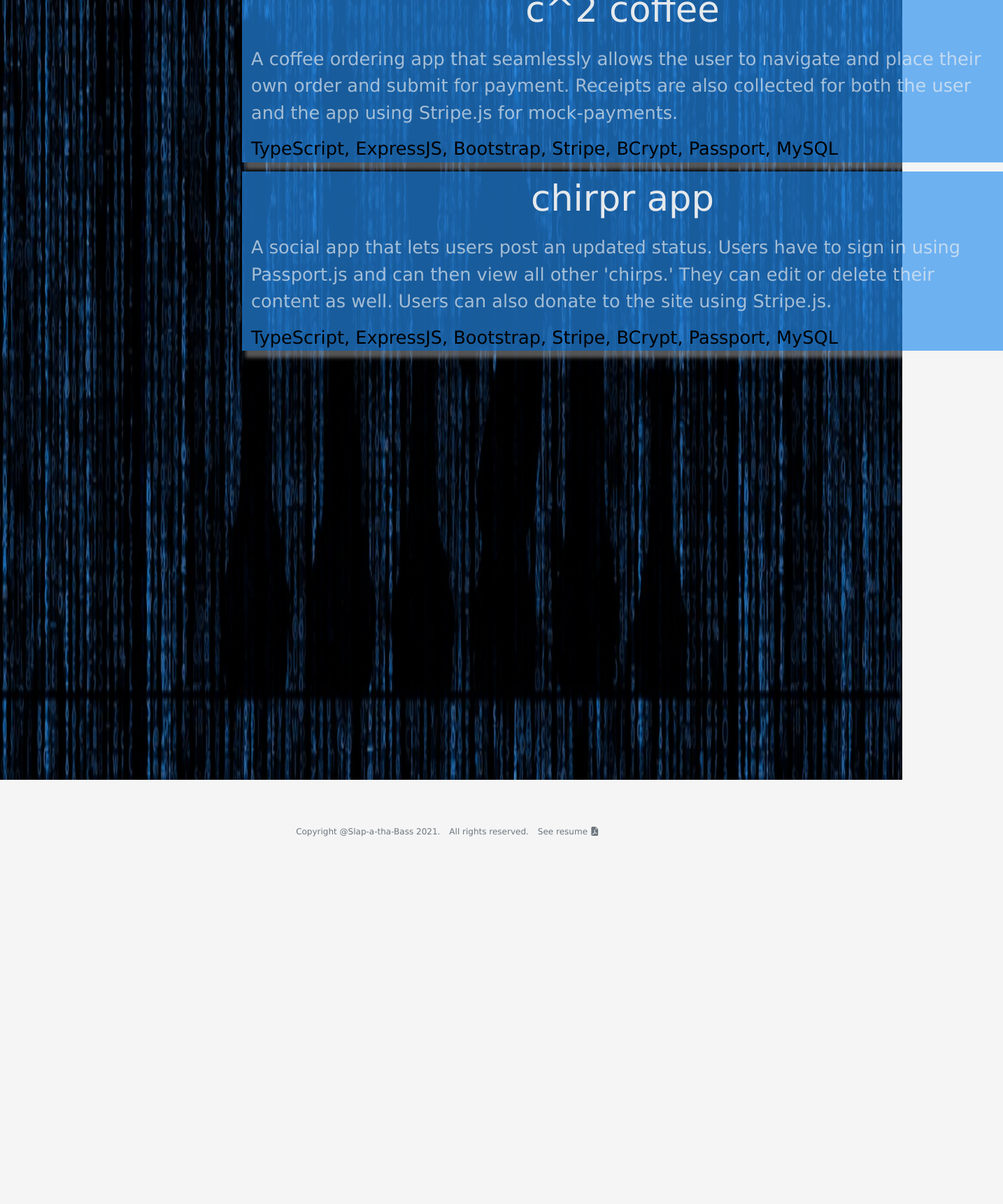
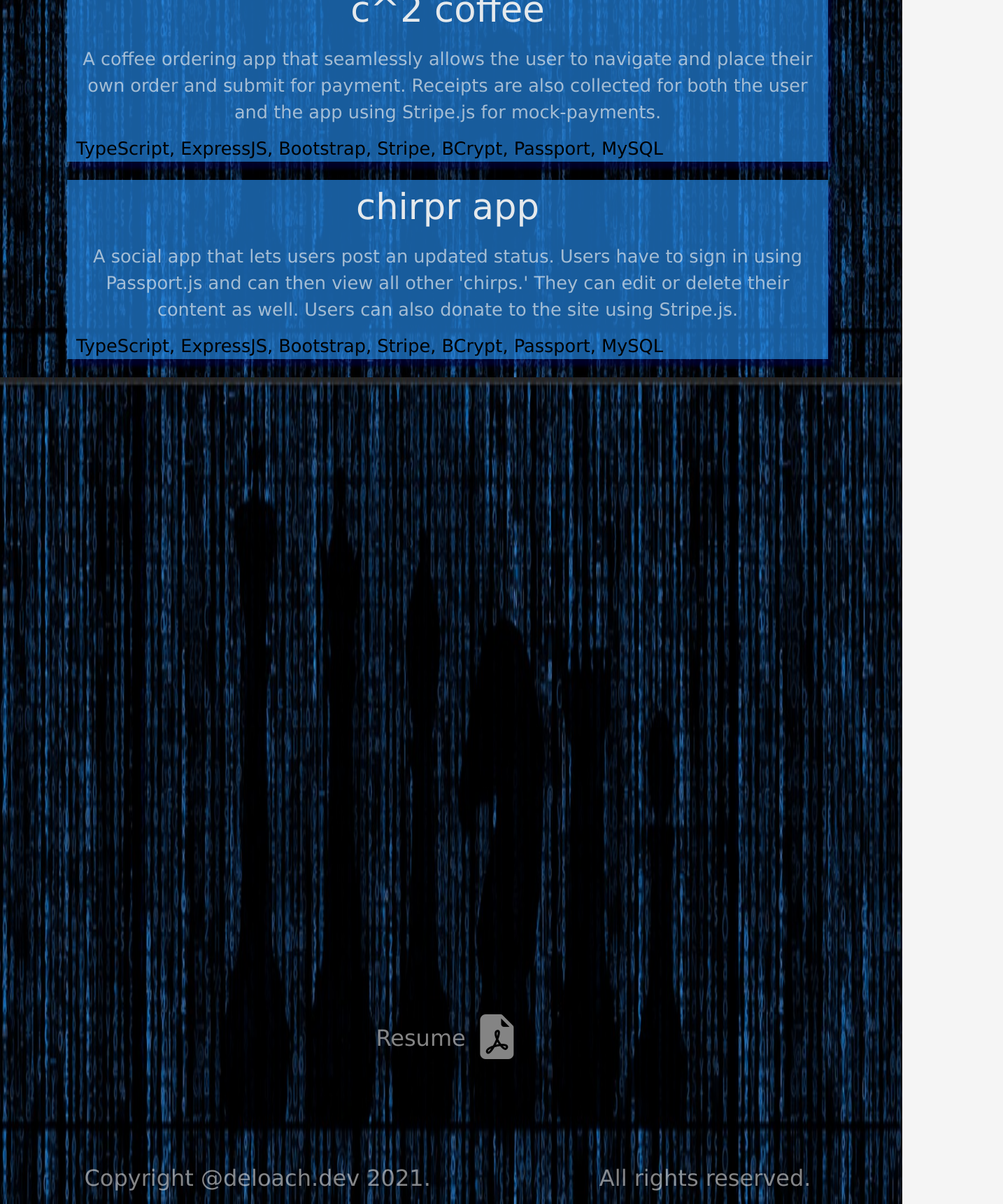
Before and after one commit to Slap-a-tha-Bass/portfolio, a React (Create React App) app: page /projects in a window 1280 px wide. Shown: the part 266-1986 px from the top of the page at 70% size, 1434 px wide, since content can reach past the window. Before the commit the page ends 1476 px from the top, so only its background shows below. Built offline with nearby package versions, Linux system fonts and the light colour scheme; no server answers.

Commit message:
added headshot, formating projects page

```diff
--- a/src/App.css
+++ b/src/App.css
@@ -1,32 +1,3 @@
-.HomeButton {
-  background-color: rgba(0, 0, 0, 0.4);
-  box-shadow: 5px 10px 5px black;
-  color: white;
-  min-width: 4rem;
-  min-height: 2rem;
-  padding: 0.5rem;
-  text-decoration: none;
-  margin-left: 1.5rem;
-  margin-right: 1.5rem;
-  margin-top: 1rem;
-  transition-property: all;
-  transition-duration: 0.3s;
-  transition-timing-function: ease;
-  transition-delay: 0s;
-}
-.HomeButton:hover {
-  display: flex;
-  font-weight: bolder;
-  align-items: center;
-  color: white;
-  cursor: pointer;
-}
-.HomeDiv {
-  min-height: 4rem;
-  display: flex;
-  justify-content: center;
-  align-items: center;
-}
 .Contact {
   color: white;
   font-size: calc(18px + 2vmin);
@@ -128,10 +99,17 @@
 .text-color {
   color: rgb(122, 169, 230);
 }
-
+.headshot {
+  background-image: url('./photos/Headshot2.png');
+  height: 40vw;
+  background-position: center;
+  background-size: contain;
+  background-attachment: relative;
+  filter: brightness(70%);
+}
 .chess-img {
   background-image: url('./photos/chess-matrix.jpg');
-  height: 100vw;
+  height: 100v;
   background-position: center;
   background-size: cover;
   background-attachment: absolute;
@@ -203,3 +181,37 @@
 .copyright {
   font-size: 12px;
 }
+.transition {
+  margin-top: 25px;
+  font-size: 21px;
+  text-align: center;
+
+  -webkit-animation: fadein 2s; /* Safari, Chrome and Opera > 12.1 */
+     -moz-animation: fadein 2s; /* Firefox < 16 */
+      -ms-animation: fadein 2s; /* Internet Explorer */
+       -o-animation: fadein 2s; /* Opera < 12.1 */
+          animation: fadein 2s;
+}
+
+@keyframes fadein {
+  from { opacity: 0.5; }
+  to   { opacity: 1; }
+}
+
+/* Firefox < 16 */
+@-moz-keyframes fadein {
+  from { opacity: 0.5; }
+  to   { opacity: 1; }
+}
+
+/* Safari, Chrome and Opera > 12.1 */
+@-webkit-keyframes fadein {
+  from { opacity: 0.5; }
+  to   { opacity: 1; }
+}
+
+/* Internet Explorer */
+@-ms-keyframes fadein {
+  from { opacity: 0.5; }
+  to   { opacity: 1; }
+}
--- a/src/components/FootBar.jsx
+++ b/src/components/FootBar.jsx
@@ -1,14 +1,32 @@
-import React from 'react';
-import { Link } from 'react-router-dom';
+import React from "react";
+import { Link } from "react-router-dom";
+import {
+  FootBarDivBottom,
+  FootBarDivTop,
+  FootBarP,
+  PDFSizer,
+  ResumeLink,
+} from "../styled-components";
 
 const FootBar = () => {
-    return (
-        <div className="foot">
-            <p className="copyright text-center text-muted mx-2">Copyright @Slap-a-tha-Bass 2021. </p>
-            <p className="copyright text-center text-muted mx-2">All rights reserved.</p>
-            <Link className="copyright text-decoration-none text-muted mb-3 mx-2" to="/resume">See resume <i className="bi bi-file-earmark-pdf-fill h6"></i></Link>
-        </div>
-    )
-}
+  return (
+    <div className="chess-img">
+      <FootBarDivTop>
+        <Link to="/resume" className="text-decoration-none">
+          <ResumeLink>
+            Resume
+            <PDFSizer>
+              <i className="bi bi-file-earmark-pdf-fill"></i>
+            </PDFSizer>
+          </ResumeLink>
+        </Link>
+      </FootBarDivTop>
+      <FootBarDivBottom>
+        <FootBarP>Copyright @deloach.dev 2021.</FootBarP>
+        <FootBarP>All rights reserved.</FootBarP>
+      </FootBarDivBottom>
+    </div>
+  );
+};
 
 export default FootBar;
--- a/src/styled-components.jsx
+++ b/src/styled-components.jsx
@@ -104,20 +104,22 @@ export const HomeDiv = styled.div`
   display: flex;
   justify-content: center;
   align-items: center;
+  padding-top: 8vw;
+  padding-bottom: 20vw;
 `;
 export const HomeButton = styled.div`
   display: flex;
   justify-content: center;
   align-items: center;
   background-color: rgba(37, 142, 240, 0.95);
-  box-shadow: 5px 10px 5px rgba(240, 240, 240, 0.35);
+  box-shadow: 1vw 1vw 1vw rgba(2, 0, 110, 0.35);
   color: rgba(240, 240, 240, 0.45);
   width: 20vw;
   height: 10vw;
   text-decoration: none;
   font-size: 4vw;
-  margin-left: 1.5rem;
-  margin-right: 1.5rem;
+  margin-left: 6vw;
+  margin-right: 6vw;
   margin-top: 1rem;
   transition-property: all;
   transition-duration: 0.3s;
@@ -129,16 +131,14 @@ export const HomeButton = styled.div`
   }
 `;
 export const CardDiv = styled.div`
-  display: flex-wrap;
-  justify-content: center;
-  align-items: center;
   background-color: rgba(37, 142, 240, 0.65);
   color: rgba(240, 240, 240, 0.65);
   font-size: 2vw;
-  margin: 1rem;
-  box-shadow: 5px 10px 5px rgba(240, 240, 240, 0.35);
+  margin: 2vw;
+  box-shadow: 5px 10px 5px rgba(2, 0, 110, 0.35);
   width: 85vw;
-  margin-left: 2rem;
+  margin-left: 7.5vw;
+  margin-right: 10vw;
 `;
 export const CardTitle = styled.div`
   font-size: 4vw;
@@ -165,3 +165,54 @@ export const LinkButton = styled.a`
 export const FooterText = styled.p`
   font-size: 2vw;
 `;
+export const FootBarDivTop = styled.div`
+  display: flex;
+  justify-content: center;
+  align-items: center;
+  background-color: rgba(0, 0, 0, 0.01);
+  color: rgba(240, 240, 240, 0.55);
+  margin-top: 70vw;
+`;
+export const FootBarDivBottom = styled.div`
+  display: flex;
+  justify-content: space-around;
+  align-items: center;
+  background-color: rgba(0, 0, 0, 0.01);
+  color: rgba(240, 240, 240, 0.55);
+  margin-top: 10vw;
+`;
+export const FootBarP = styled.p`
+  font-size: 2.5vw;
+`;
+export const ResumeLink = styled.div`
+  display: flex;
+  justify-content: center;
+  align-items: center;
+  font-size: 2.5vw;
+  color: rgba(240, 240, 240, 0.55);
+  &:hover {
+    color: rgba(240, 240, 240, 0.95);
+  }
+`;
+export const PDFSizer = styled.div`
+  font-size: 5vw;
+  margin-left: 1vw;
+`;
+export const HeadshotDiv = styled.div`
+  position: relative;
+  display: flex;
+  justify-content: center;
+  margin-top: 17vw;
+  margin-left: 30vw;
+  margin-right: 30vw;
+  border-radius: 20vw;
+`;
+export const HeadshotFrame = styled.div`
+  height: 0;
+  width: 0;
+  position: absolute;
+  border-left: 45vw solid transparent;
+  border-right: 45vw solid transparent;
+  border-bottom: 60vw solid rgba(120, 120, 120, 0.55);
+  margin-left: 5vw;
+`;
--- a/src/views/Home.jsx
+++ b/src/views/Home.jsx
@@ -1,15 +1,24 @@
 import React from "react";
 import { Link } from "react-router-dom";
-import { HomeButton, HomeDiv, HomeFont, NameFont } from "../styled-components";
+import {
+  HeadshotDiv,
+  HeadshotFrame,
+  HomeButton,
+  HomeDiv,
+  HomeFont,
+  NameFont,
+} from "../styled-components";
 
 const Home = () => {
   return (
-    <div className="chess-img">
-      <HomeFont className="text-center">Hi, my name is</HomeFont>
+    <div className="chess-img transition">
+      <HomeFont className="text-center mt-5">Hi, my name is</HomeFont>
       <Link to="/aboutme" className="text-decoration-none">
         <NameFont>Corey DeLoach</NameFont>
       </Link>
-      <HomeFont className="text-center">I am a Full-Stack Software Developer</HomeFont>
+      <HomeFont className="text-center">
+        I am a Full-Stack Software Developer
+      </HomeFont>
       <HomeDiv>
         <Link to="/projects" className="text-decoration-none">
           <HomeButton>projects</HomeButton>
@@ -18,6 +27,8 @@ const Home = () => {
           <HomeButton>contact</HomeButton>
         </Link>
       </HomeDiv>
+      <HeadshotFrame />
+      <HeadshotDiv className="headshot" />
     </div>
   );
 };
--- a/src/views/Projects.jsx
+++ b/src/views/Projects.jsx
@@ -5,10 +5,9 @@ import { HomeFont } from "../styled-components";
 
 const Projects = () => {
   return (
-    <div className="chess-img">
+    <div className="chess-img transition">
       <HomeFont>Projects</HomeFont>
-      <div className="d-flex justify-content-center">
-        <Col md={6} className="">
+        <Col md={6}>
           <ProjectCard
             title="c^2 coffee"
             content="A coffee ordering app that seamlessly allows the user to navigate and place their own order and submit for payment. Receipts are also collected for both the user and the app using Stripe.js for mock-payments."
@@ -22,7 +21,6 @@ const Projects = () => {
             path="/projects/chirprapp"
           />
         </Col>
-      </div>
     </div>
   );
 };
```
Also changed, not shown: src/components/ProjectCard.jsx (+4 -11 lines), src/photos/Headshot2021.png (added), 1 other file (tests, documents, lock files or other folders).
